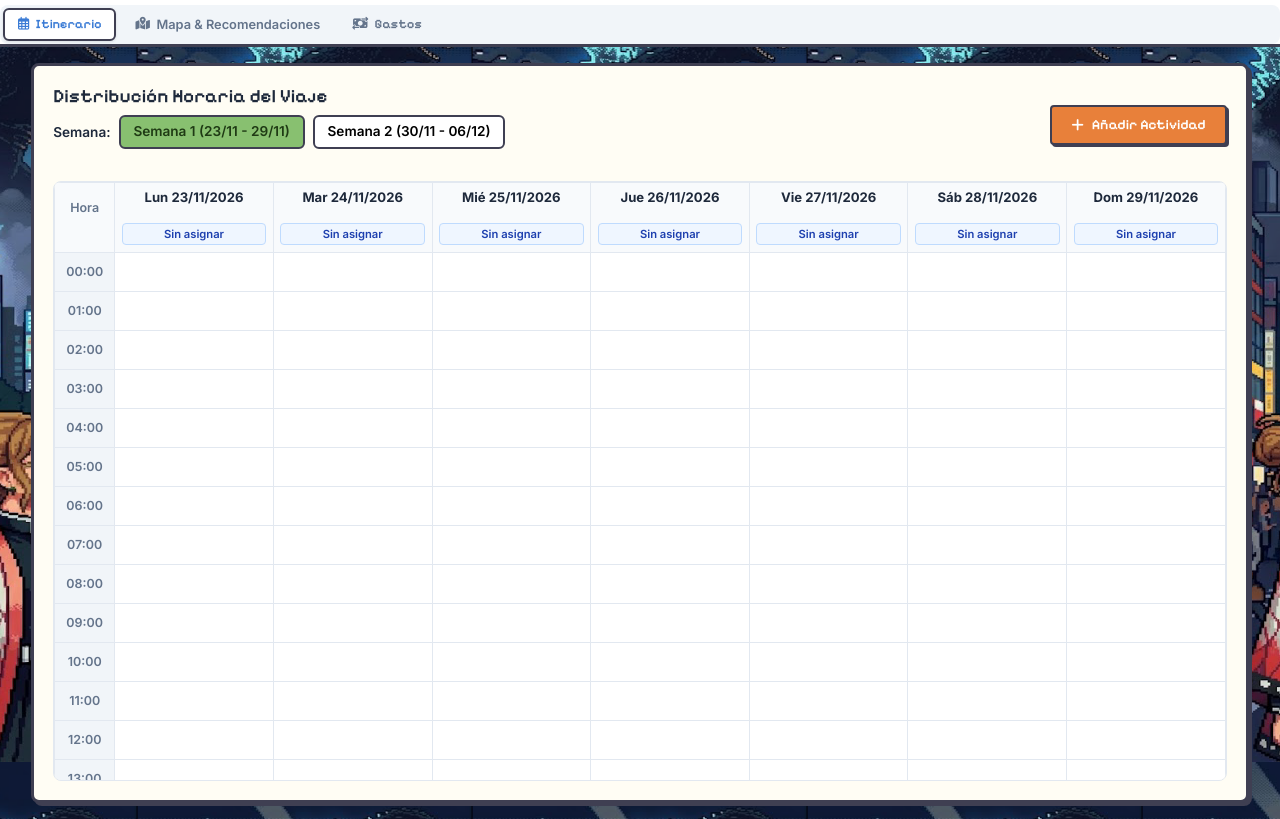
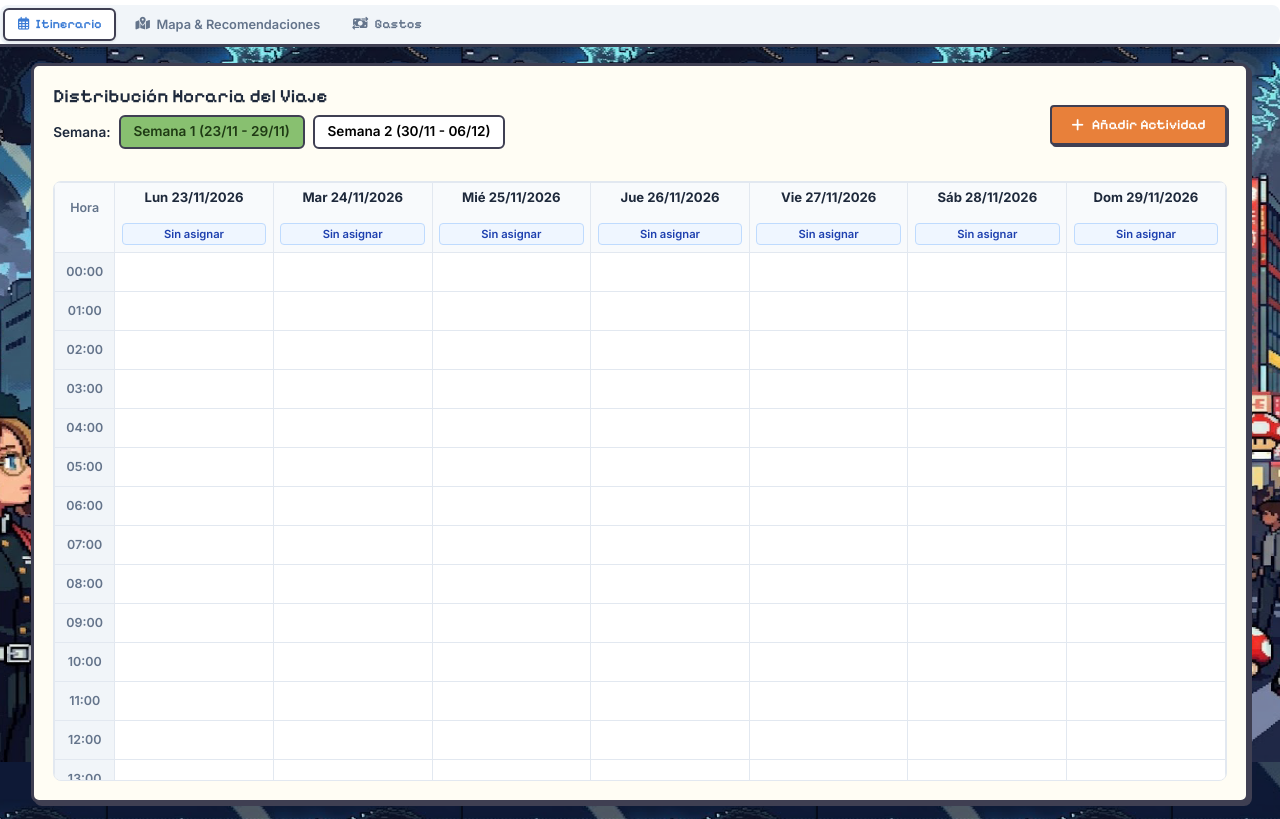
Before and after one commit to sebasegc-jpg/GenTravel, a plain HTML site: page index.html in a window 1280 px wide. Shown: the part 38-857 px from the top of the page. Drawn offline with nearby package versions, Linux system fonts and the light colour scheme; no server answers.

Commit message:
Adjust background size for larger screens
355px

```diff
--- a/css/styles.css
+++ b/css/styles.css
@@ -27,7 +27,7 @@ body {
 
 @media (min-width: 1024px) {
     body {
-        background-size: 335px 100vh, 335px 100vh;
+        background-size: 355px 100vh, 355px 100vh;
         background-repeat: no-repeat, no-repeat;
         background-position: left top, right top;
         background-attachment: fixed, fixed;
```
